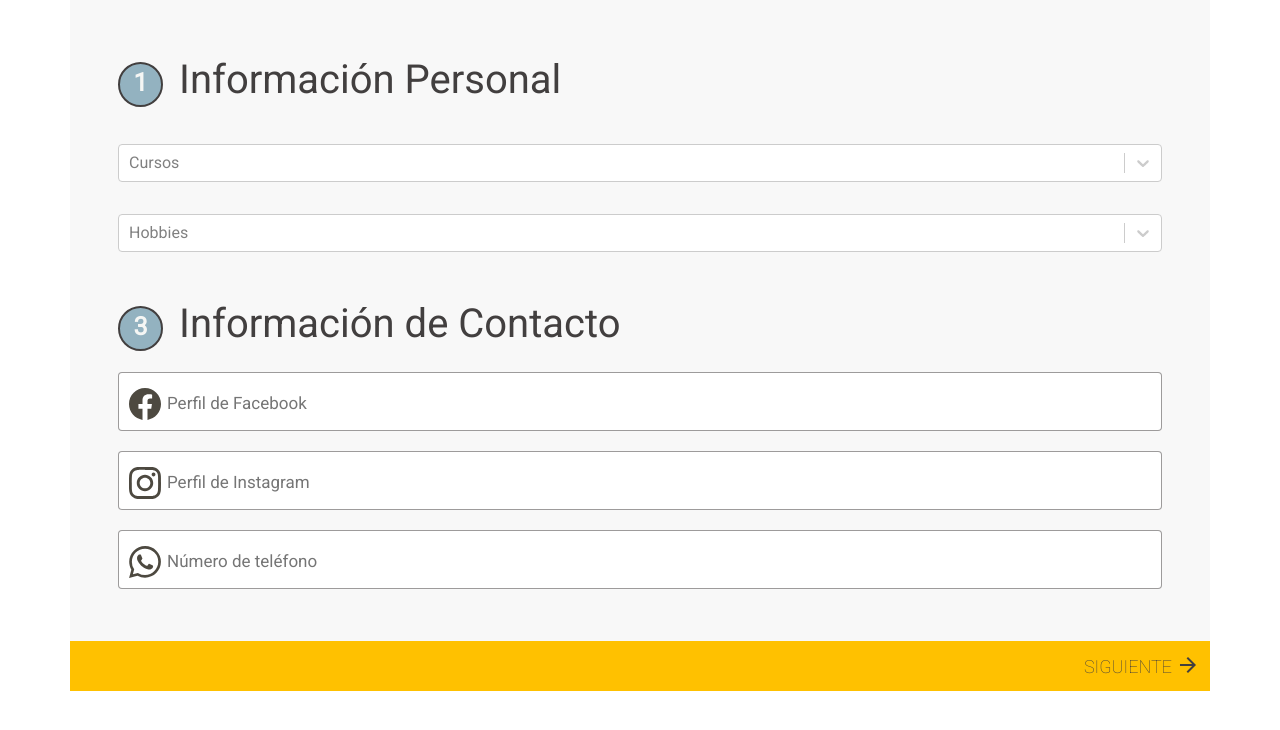
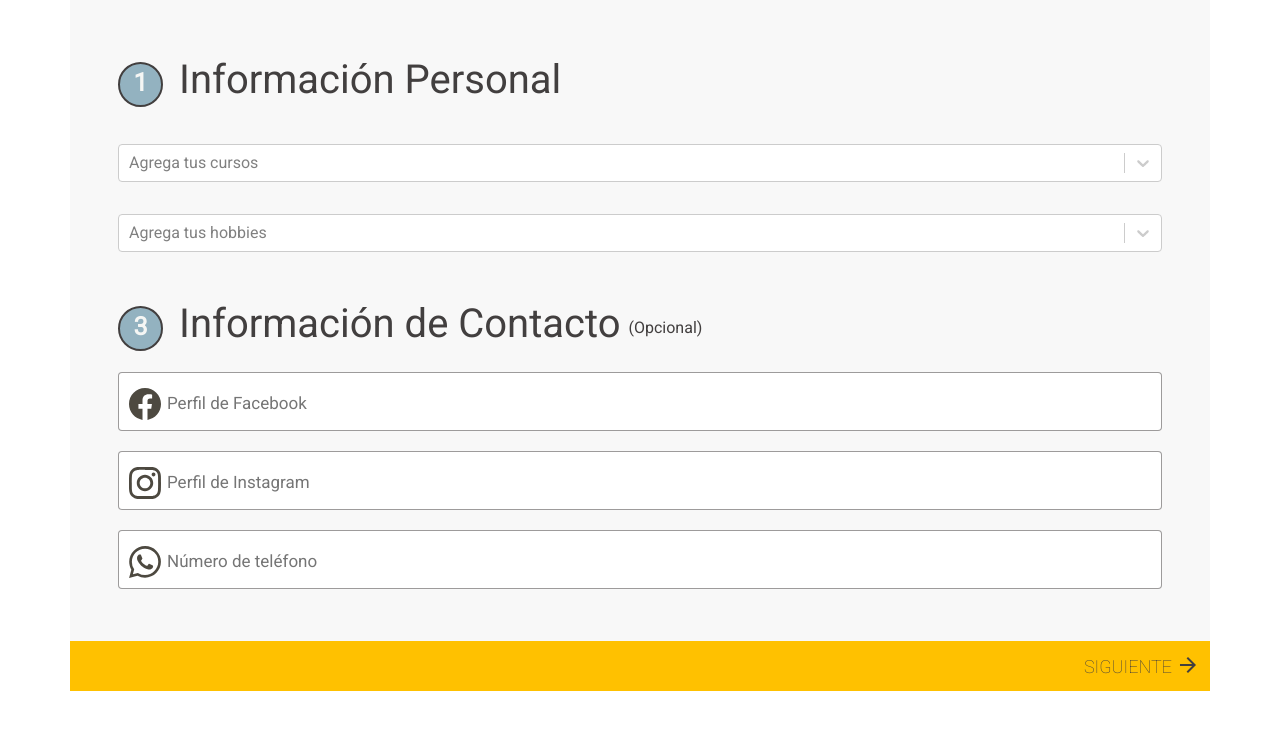
Before and after one commit to El-Mendez/ISW_Frontend, a React app: page /data in a window 1280 px wide. Shown: the top 730 px of the page. Built offline with nearby package versions, Linux system fonts and the light colour scheme; no server answers; a web font is replaced by a local one.

Commit message:
asignación de cursos

```diff
--- a/src/components/auth/register/registerForm.jsx
+++ b/src/components/auth/register/registerForm.jsx
@@ -225,6 +225,7 @@ export default function Register() {
                             onChange={handleChange}
                             name="carreraId"
                             options={result}
+                            placeholder="Selecciona una carrera"
                             theme={theme => ({
                                 ...theme,
                                 padding: '15px',
--- a/src/components/data/userInfo.jsx
+++ b/src/components/data/userInfo.jsx
@@ -28,7 +28,7 @@ function UserInfo() {
   const [hobbies, setHobbies] = useState([]);
   const [cursos, setCursos] = useState([]);
 
-  const [data, setData] = useState({
+  const [user, setUser] = useState({
     hobbies: [],
     cursos: [],
     facebook: '',
@@ -47,7 +47,7 @@ function UserInfo() {
     searchCursos();
   },[])
 
-  // Requests
+  // Requests para mostrar cursos y hobbies al usuario
   function searchHobbies(){
     const fetchData = async () => {
       try {
@@ -87,7 +87,7 @@ function UserInfo() {
       try {
         const { data } = await Axios.post(ASSIGN_SECTION,
             {
-              seccionId: data.cursos
+              seccionesId: user.cursos
             },
             {
               headers:{
@@ -95,7 +95,6 @@ function UserInfo() {
               }
             }
         );
-        setSession(true);
       } catch (error) {
         console.log(error);
       }
@@ -108,7 +107,7 @@ function UserInfo() {
       try {
         const { data } = await Axios.post(ASSIGN_HOBBY,
             {
-              hobbyId: data.hobbies
+              hobbyId: user.hobbies
             },
             {
               headers:{
@@ -116,7 +115,6 @@ function UserInfo() {
               }
             }
         );
-        setSession(true);
       } catch (error) {
         console.log(error);
       }
@@ -126,28 +124,28 @@ function UserInfo() {
 
   const onHobbiesChange = selectedHobbies => {
     selectedHobbies.map(item => {
-      setData({
-        ...data,
-        hobbies: item.value
+      setUser({
+        ...user,
+        hobbies: [...user.hobbies, item.value]
       })
     })
 
   }
 
-  const onCoursesChange = selectCourses => {
-    selectCourses.map(item => {
+  const onCoursesChange = selectedCourses => {
+    selectedCourses.map(item => {
       console.log(item)
-      setData({
-        ...data,
-        cursos: [...data.cursos, item.value]
+      setUser({
+        ...user,
+        cursos: [...user.cursos, item.value]
       })
     })
 
   }
 
   const handleInputChange = (e) => {
-    setData({
-      ...data,
+    setUser({
+      ...user,
       [e.target.name]: e.target.value,
     });
 
@@ -165,12 +163,14 @@ function UserInfo() {
   };
 
   const onSubmit = (datos) => {
-    console.log(data.cursos)
+    console.log(user.hobbies)
     try{
       assignSection();
       assignHobby();
-      history.push('/home');
-      history.go();
+      setTimeout
+      // history.push('/home');
+      // history.go();
+      console.log('working fine')
     }catch (e){
       console.log(e)
     }
@@ -193,8 +193,8 @@ function UserInfo() {
                 isMulti
                 closeMenuOnSelect={false}
                 components={animatedComponents}
-                placeholder="Cursos"
-                value={cursos.find(obj => obj.value === data.cursos)}
+                placeholder="Agrega tus cursos"
+                value={cursos.find(obj => obj.value === user.cursos)}
                 onChange={onCoursesChange}
                 options={cursos}
             />
@@ -205,8 +205,8 @@ function UserInfo() {
                 isMulti
                 closeMenuOnSelect={false}
                 components={animatedComponents}
-                placeholder="Hobbies"
-                value={hobbies.find(obj => obj.value === data.hobbies)}
+                placeholder="Agrega tus hobbies"
+                value={hobbies.find(obj => obj.value === user.hobbies)}
                 onChange={onHobbiesChange}
                 options={hobbies}
             />
@@ -217,7 +217,10 @@ function UserInfo() {
               <div className="progress-activate-circle d-flex justify-content-center activate me-3">
                 <h2 className="progress-number">3</h2>
               </div>
-              <h1>Información de Contacto</h1>
+              <div className="d-flex align-items-center">
+                <h1>Información de Contacto</h1>
+                <p className="text-small m-0 ms-2">(Opcional)</p>
+              </div>
             </div>
           {/* Facebook */}
           <div className="input-container mt-3">
@@ -287,6 +290,7 @@ function UserInfo() {
               {errors.phone?.message}
             </div>
           </small>
+
         </div>
         {/* NEXT BUTTON */}
         <div className="d-flex bg-gold w-100 mt-5 justify-content-end">
```
